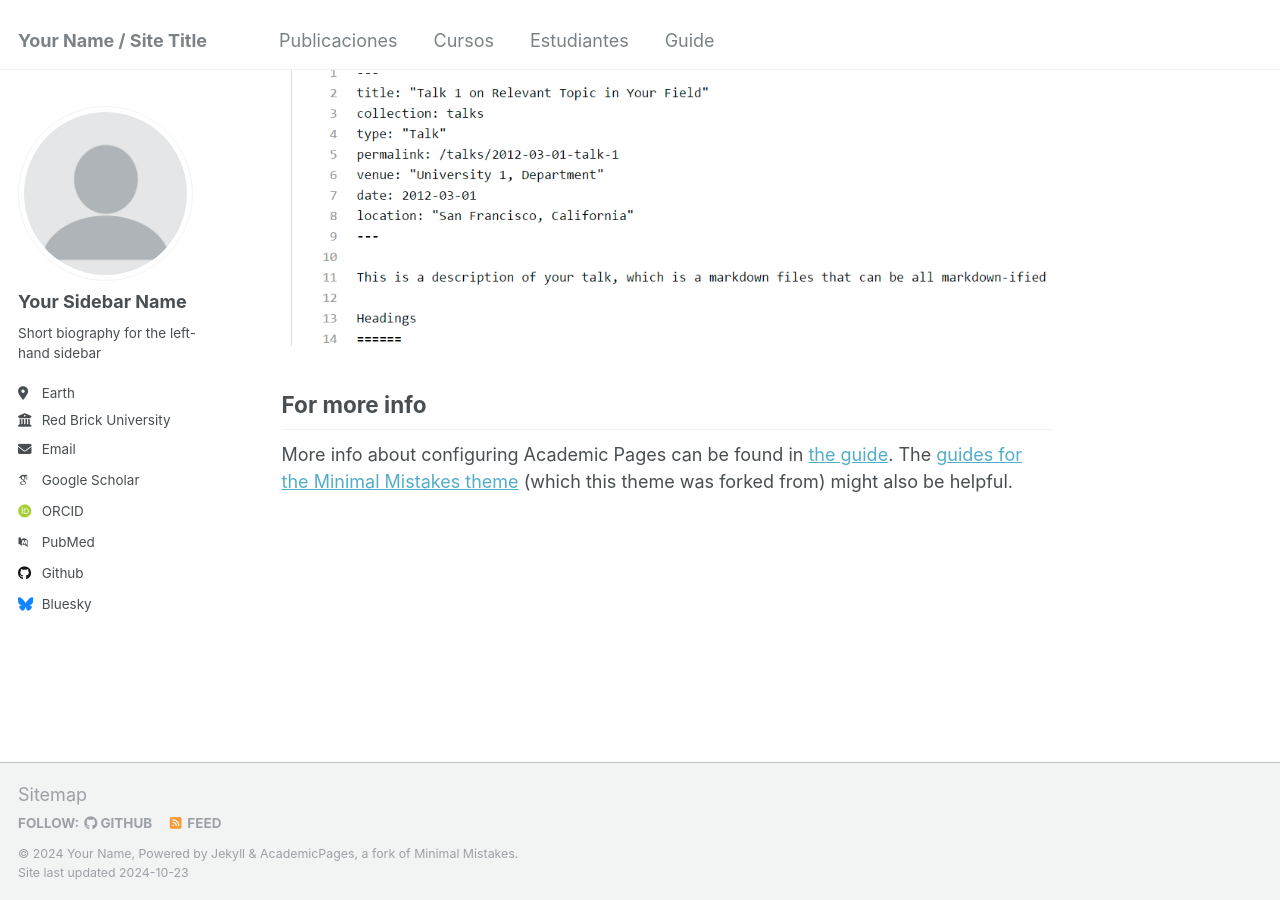
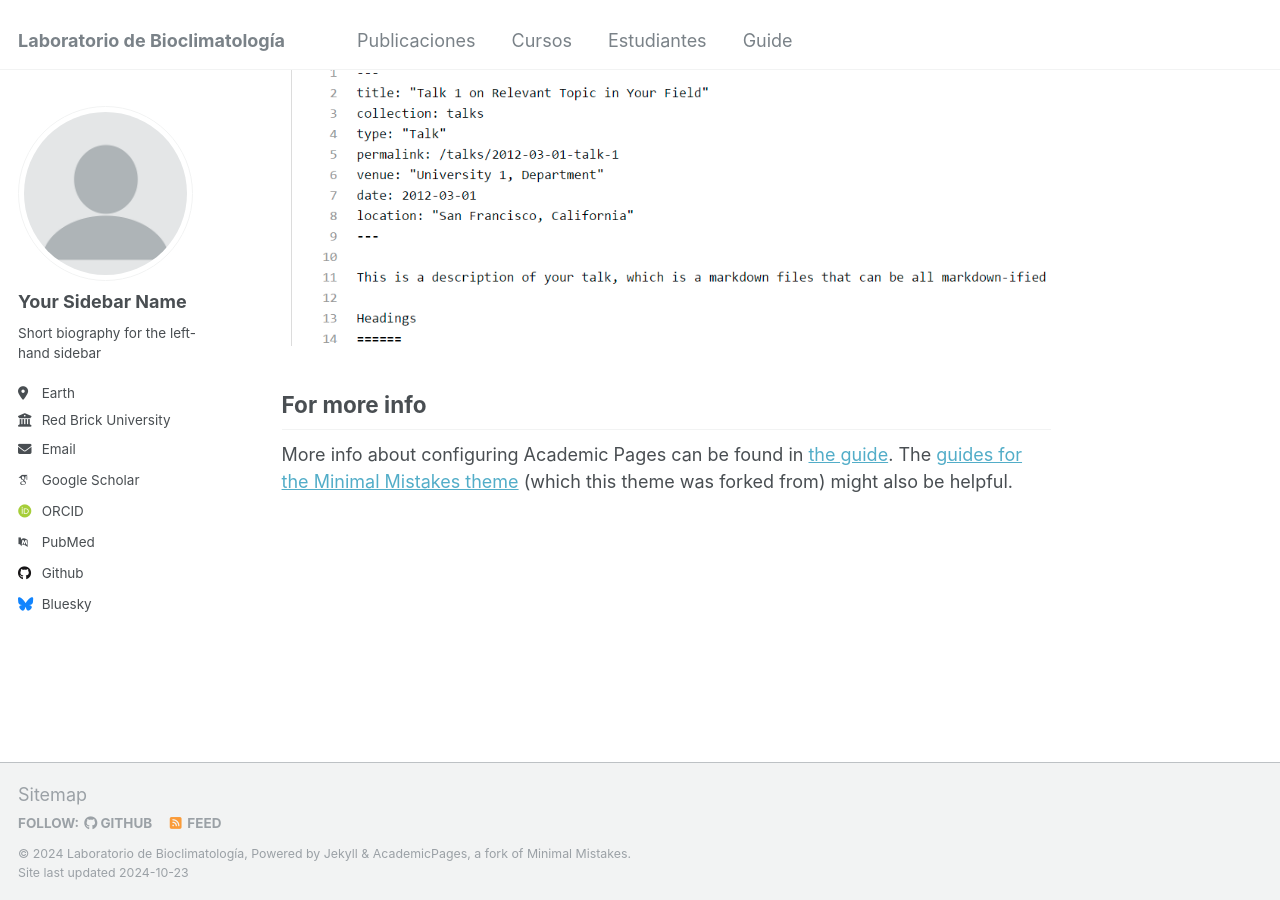
Before and after one commit to Labbioclim/bioclimat, a Jekyll site: the page built from _pages/about.md, in a window 1280 px wide and 900 px high, scrolled down 2643 px. Built offline with Jekyll 4.4.1, drawn with Linux system fonts in a browser that asks for light colours; some web fonts are replaced.

Commit message:
Update _config.yml

```diff
--- a/_config.yml
+++ b/_config.yml
@@ -8,13 +8,13 @@
 
 # Basic Site Settings
 locale                   : "en-US"
-title                    : "Your Name / Site Title"
+title                    : "Laboratorio de Bioclimatología"
 title_separator          : "-"
-name                     : &name "Your Name"
+name                     : &name "Laboratorio de Bioclimatología"
 description              : &description "personal description"
-url                      : https://academicpages.github.io # the base hostname & protocol for your site e.g. "https://mmistakes.github.io"
+url                      : https://labbioclim.github.io/bioclimat # the base hostname & protocol for your site e.g. "https://mmistakes.github.io"
 baseurl                  : "" # the subpath of your site, e.g. "/blog"
-repository               : "academicpages/academicpages.github.io"
+repository               : "labbioclim.github.io/bioclimat"
 
 # Site Author - The following control what appear as part of the author content on the side bar.
 #               If a field is blank the icon and link will not appear, otherwise it will be shown.
```
